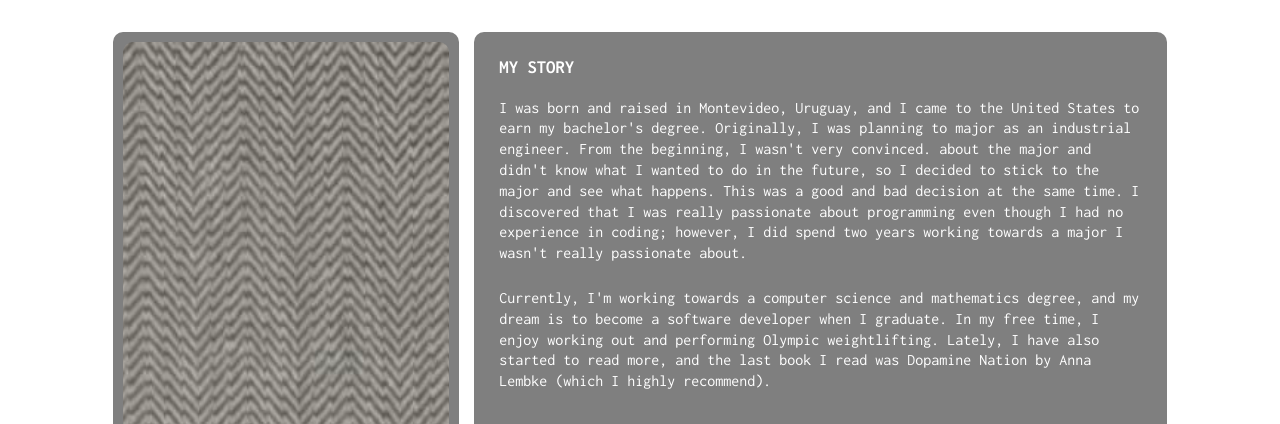
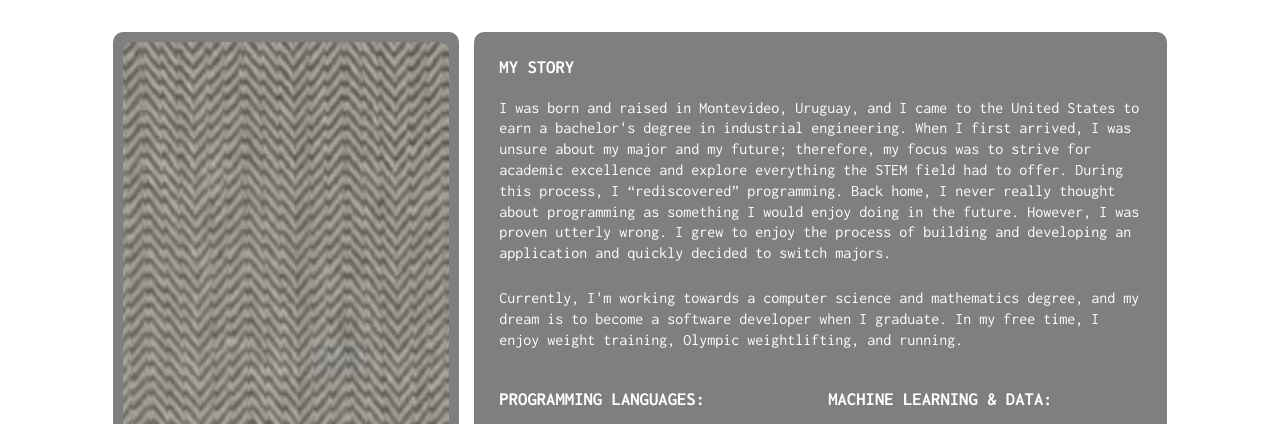
Before and after one commit to chiahaohsutai/web, a plain HTML site: page aboutme.html in a window 1280 px wide. Shown: the part 138-562 px from the top of the page. Drawn offline with Linux system fonts and the light colour scheme; grey boxes are pictures that could not be loaded.

Commit message:
about me paragraph

```diff
--- a/aboutme.html
+++ b/aboutme.html
@@ -33,17 +33,16 @@
           <div class="about-me-desc">
             <h3 class="title-me">MY STORY</h3>
             <p>
-              I was born and raised in Montevideo, Uruguay, and I came to the United States to earn my bachelor's degree.
-              Originally, I was planning to major as an industrial engineer. From the beginning, I wasn't very convinced.
-              about the major and didn't know what I wanted to do in the future, so I decided to stick to the major and see what
-              happens. This was a good and bad decision at the same time. I discovered that I was really
-              passionate about programming even though I had no experience in coding; however, I did spend two years working
-              towards a major I wasn't really passionate about.
+              I was born and raised in Montevideo, Uruguay, and I came to the United States to earn a bachelor's
+              degree in industrial engineering. When I first arrived, I was unsure about my major and my future;
+              therefore, my focus was to strive for academic excellence and explore everything the STEM field had
+              to offer. During this process, I “rediscovered” programming. Back home, I never really thought about
+              programming as something I would enjoy doing in the future. However, I was proven utterly wrong.
+              I grew to enjoy the process of building and developing an application and quickly decided to switch majors.
             </p>
             <p>
               Currently, I'm working towards a computer science and mathematics degree, and my dream is to become
-a software developer when I graduate. In my free time, I enjoy working out and performing Olympic weightlifting.
-Lately, I have also started to read more, and the last book I read was Dopamine Nation by Anna Lembke (which I highly recommend).
+              a software developer when I graduate. In my free time, I enjoy weight training, Olympic weightlifting, and running.
             </p>
           </div>
           <div class="skills">
```
